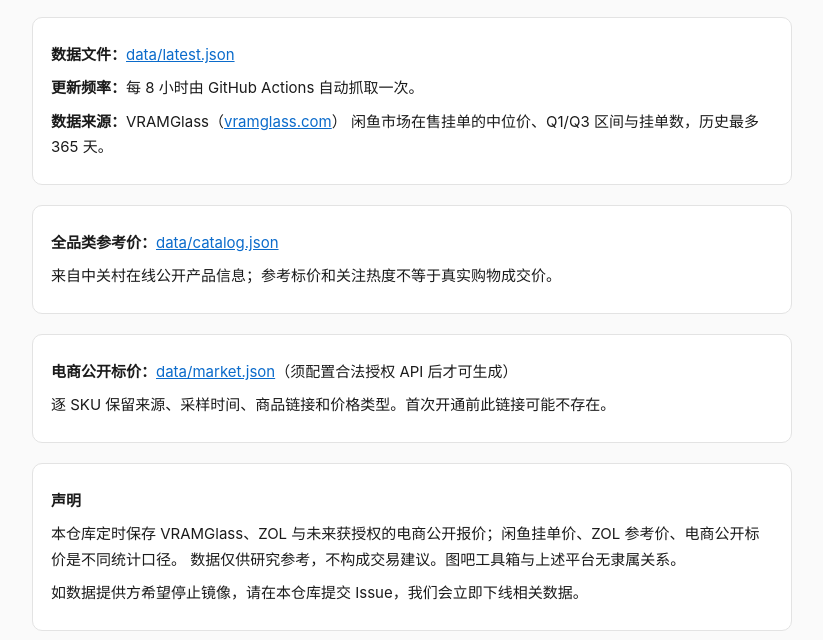
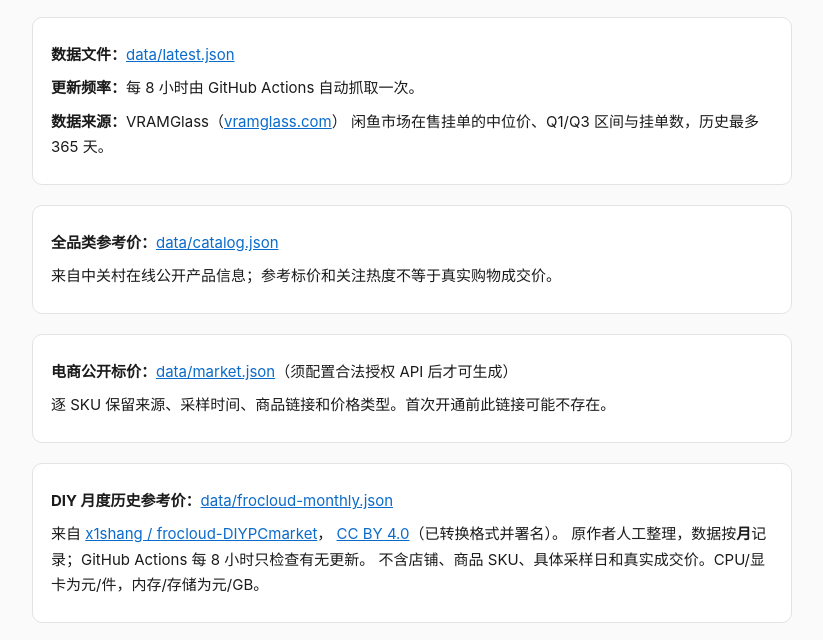
Before and after one commit to royluobox/tubatools-pc-price-data, a plain HTML site: page site/index.html in a window 1280 px wide. Shown: the part 122-762 px from the top of the page, without its empty margins (228-1051 px from the left). Drawn offline with Linux system fonts and the light colour scheme.

Commit message:
feat: integrate Frocloud monthly archive in site/index.html

```diff
--- a/site/index.html
+++ b/site/index.html
@@ -55,8 +55,16 @@
   </div>
 
   <div class="card">
+    <p><strong>DIY 月度历史参考价：</strong><a href="data/frocloud-monthly.json">data/frocloud-monthly.json</a></p>
+    <p>来自 <a href="https://github.com/x1shang/frocloud-DIYPCmarket" rel="noopener">x1shang / frocloud-DIYPCmarket</a>，
+      <a href="https://creativecommons.org/licenses/by/4.0/" rel="noopener">CC BY 4.0</a>（已转换格式并署名）。
+      原作者人工整理，数据按<strong>月</strong>记录；GitHub Actions 每 8 小时只检查有无更新。
+      不含店铺、商品 SKU、具体采样日和真实成交价。CPU/显卡为元/件，内存/存储为元/GB。</p>
+  </div>
+
+  <div class="card">
     <p><strong>声明</strong></p>
-    <p>本仓库定时保存 VRAMGlass、ZOL 与未来获授权的电商公开报价；闲鱼挂单价、ZOL 参考价、电商公开标价是不同统计口径。
+    <p>本仓库定时保存 VRAMGlass、ZOL、frocloud 社区月度调查与未来获授权的电商公开报价；各来源统计口径独立。
       数据仅供研究参考，不构成交易建议。图吧工具箱与上述平台无隶属关系。</p>
     <p>如数据提供方希望停止镜像，请在本仓库提交 Issue，我们会立即下线相关数据。</p>
   </div>
```
